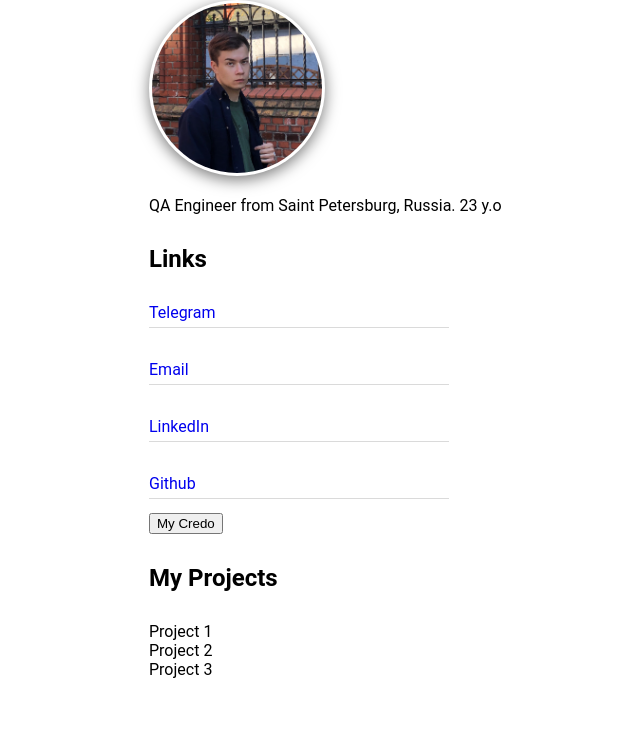
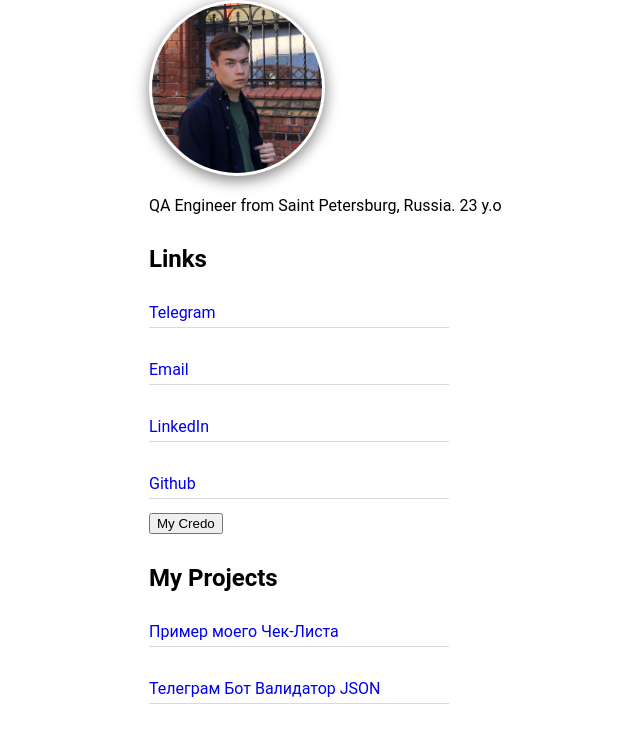
Before and after one commit to obojeoboje/my-personal-site, a plain HTML site: page index.html in a window 1280 px wide. Both pictures are taken after a click on the button "My Credo". Shown: the part 81-824 px from the top of the page, without its empty margins (151-791 px from the left). Before the commit the page ends 800 px from the top, so only its background shows below. Drawn offline with Linux system fonts and the light colour scheme.

Commit message:
Added my projects

```diff
--- a/index.html
+++ b/index.html
@@ -34,9 +34,10 @@
 			<h2>My Projects</h2>
 
 		    <div class="contacts">
-				Project 1 <br>
-				Project 2 <br>
-				Project 3 <br>
+				<a href="https://miro.com/app/board/uXjVOqKqmjI=/">Пример моего Чек-Листа</a>
+				<br>
+				<a href="https://t.me/obojetest1_bot">Телеграм Бот Валидатор JSON</a>
+				<br>
 			</div>
 </body>
 
--- a/js.js
+++ b/js.js
@@ -3,5 +3,5 @@ const button = document.querySelector('button');
 
 /* Тут на кнопку навешиваем обрабочик, который ждёт клика и тогда запустит логику */
 button.addEventListener('click', function() {
-	alert('Я люблю Дашу')
+	alert('Главное загуглить')
 })
```
